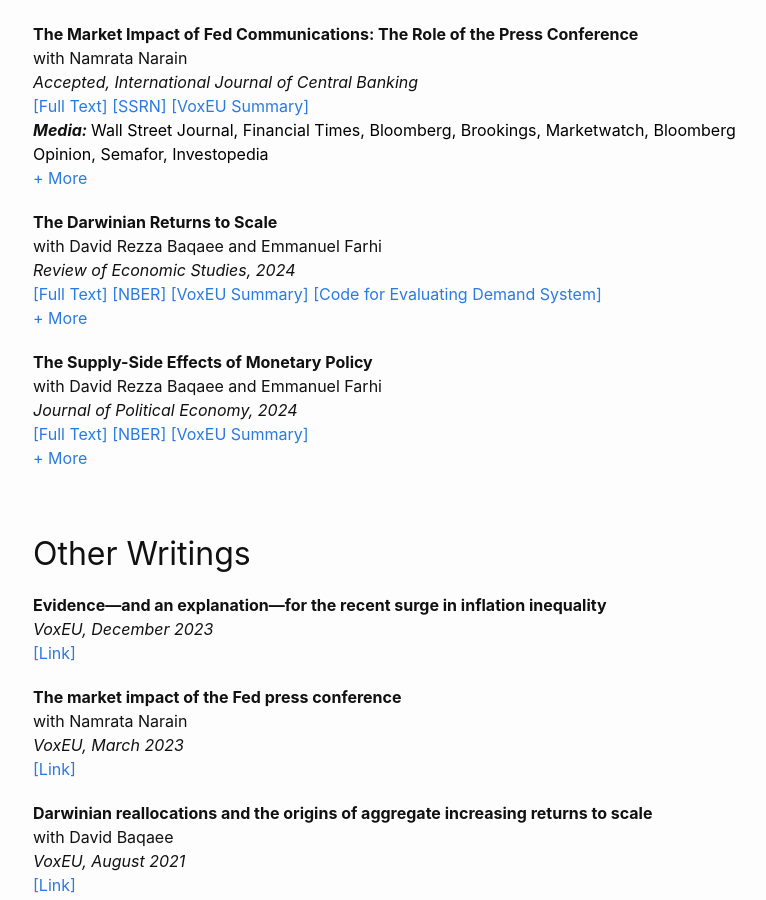
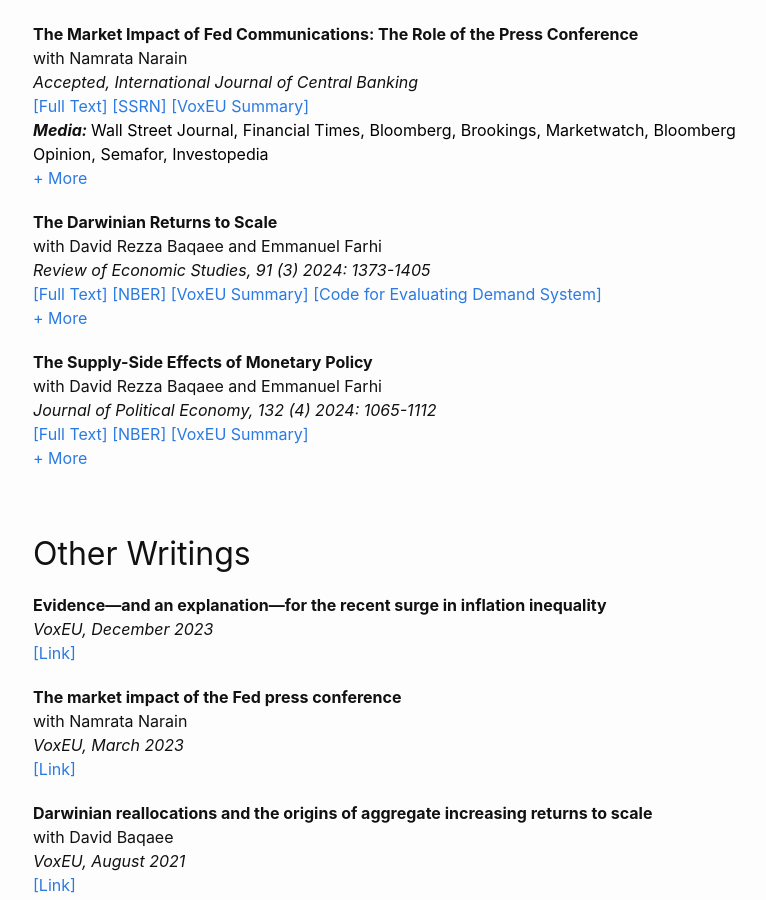
Before and after one commit to kunalsangani/kunalsangani.github.io, a Jekyll site: the page built from research.markdown, in a window 1280 px wide and 900 px high, scrolled down 589 px. Shown: the whole window, without its empty margins (237-1003 px from the left). Built offline with Jekyll 4.4.1, drawn with Linux system fonts in a browser that asks for light colours; nearby versions of some CDN libraries.

Commit message:
Added journal numbers

```diff
--- a/_data/research.yml
+++ b/_data/research.yml
@@ -7,7 +7,7 @@
       links:
         - paper:
           name: Full Text
-          href: https://kunalsangani.com/files/Nonlinear_Aggregation_live.pdf
+          href: https://kunalsangani.com/files/quotas_live.pdf
       abstract: >-
         We analyze economies with quotas and other quantity-based distortions. We show
         that any feasible, distorted allocation of resources can be implemented as the competitive
@@ -154,7 +154,7 @@
     - darwinian:
       title: The Darwinian Returns to Scale
       coauthors: David Rezza Baqaee and Emmanuel Farhi
-      status: Review of Economic Studies, 2024
+      status: "Review of Economic Studies, 91 (3) 2024: 1373-1405"
       links:
         - paper:
           name: Full Text
@@ -188,7 +188,7 @@
     - supply_side:
       title: The Supply-Side Effects of Monetary Policy
       coauthors: David Rezza Baqaee and Emmanuel Farhi
-      status: Journal of Political Economy, 2024
+      status: "Journal of Political Economy, 132 (4) 2024: 1065-1112"
       links:
         - paper:
           name: Full Text
```
Also changed, not shown: 3 other files.
